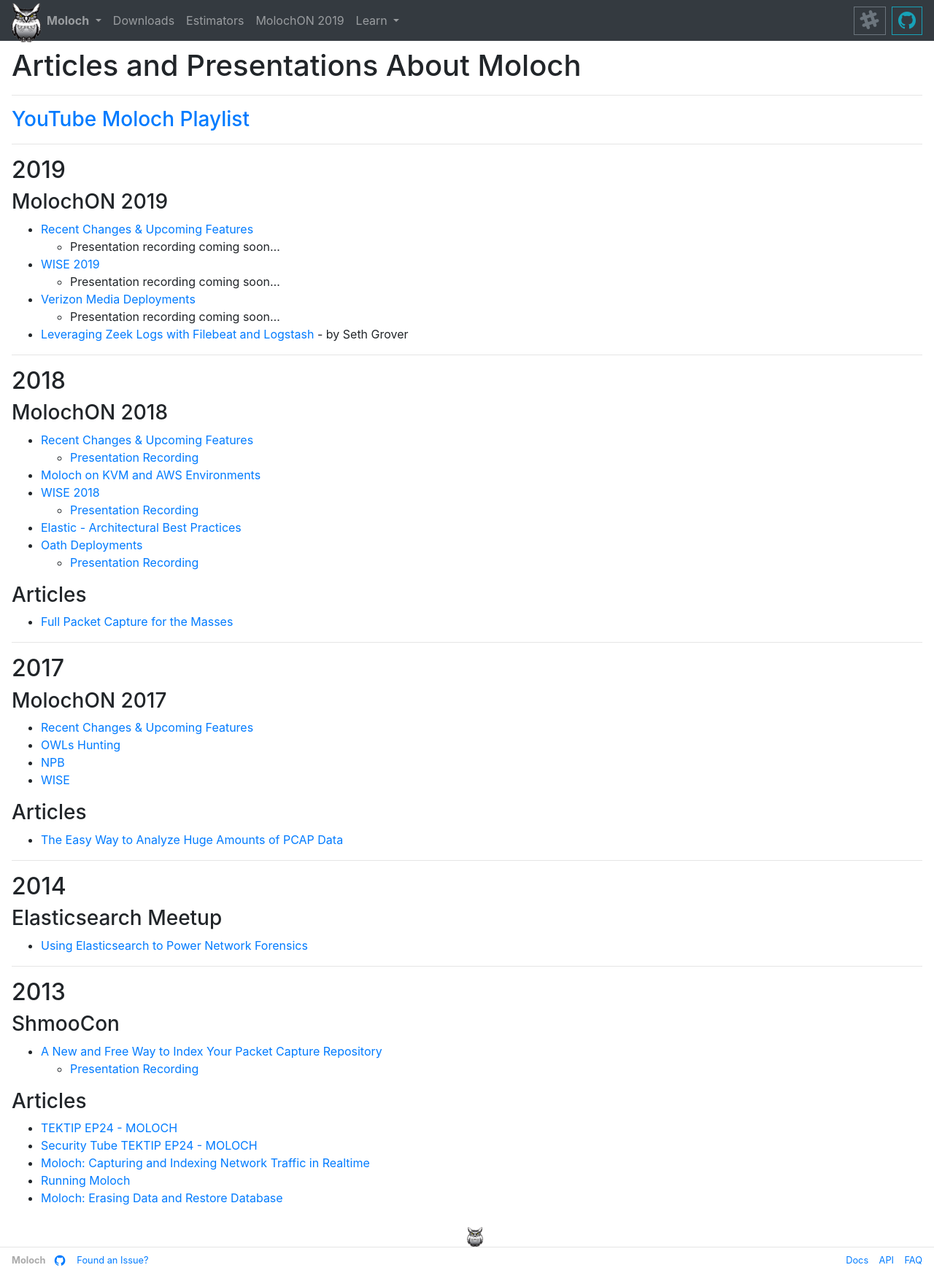
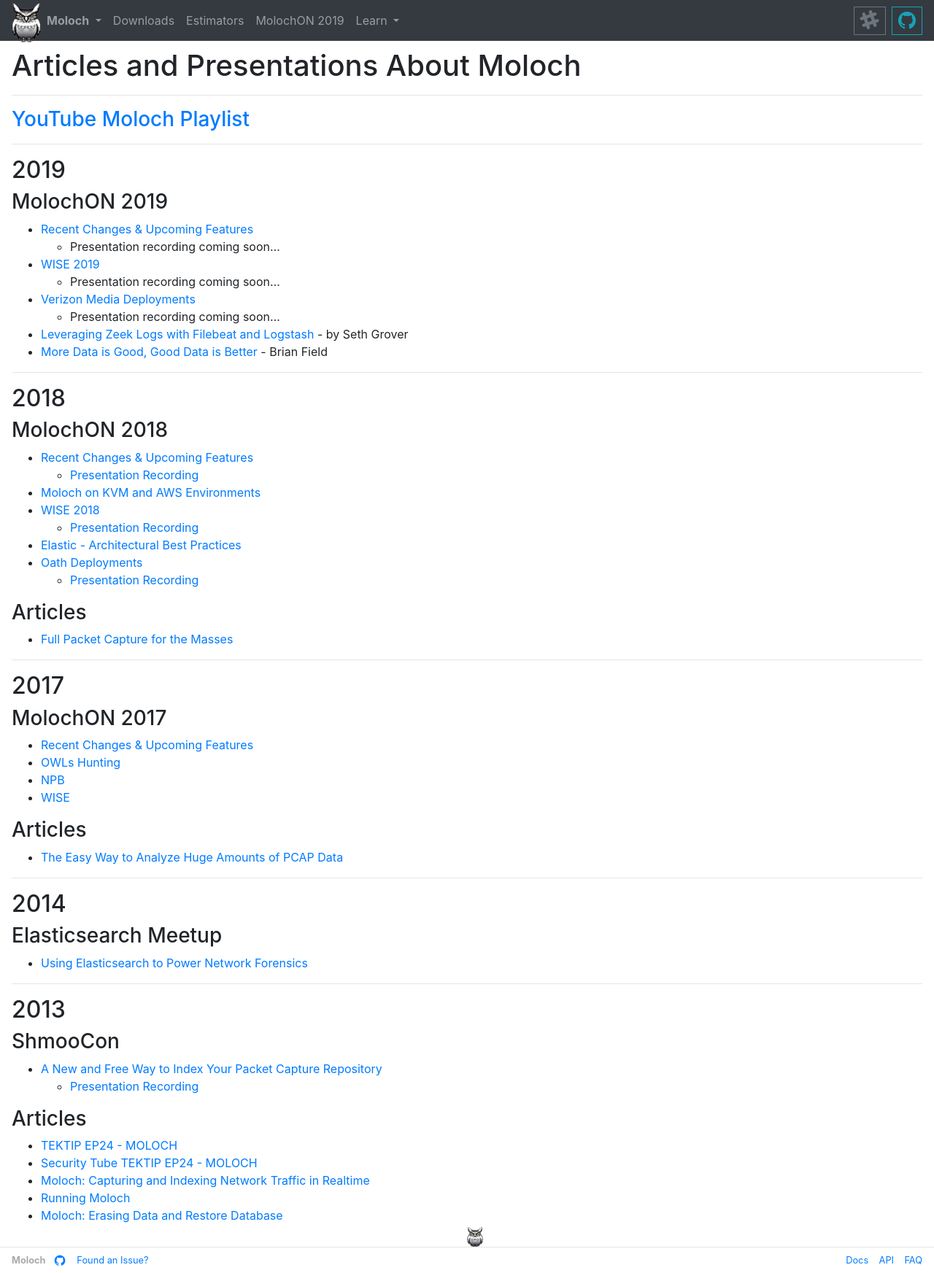
Before and after one commit to aol/molochweb, a Jekyll site: the page built from _wiki/articles.md, in a window 1280 px wide. Shown: the whole page at 73% size. Built offline with Jekyll 4.4.1, drawn with Linux system fonts in a browser that asks for light colours.

Commit message:
Added Brian's pdf

```diff
--- a/_wiki/articles.md
+++ b/_wiki/articles.md
@@ -25,6 +25,7 @@
 * [Verizon Media Deployments](/assets/MolochON2019VMDeployment.pdf)
   * Presentation recording coming soon...
 * [Leveraging Zeek Logs with Filebeat and Logstash](/assets/MolochON2019ZeekLogstashMalcolm.pdf) - by Seth Grover
+* [More Data is Good, Good Data is Better](/asset/MolochON2019GoodDataBetter.pdf) - Brian Field
 
 ---
 
```
Also changed, not shown: 1 other file.
